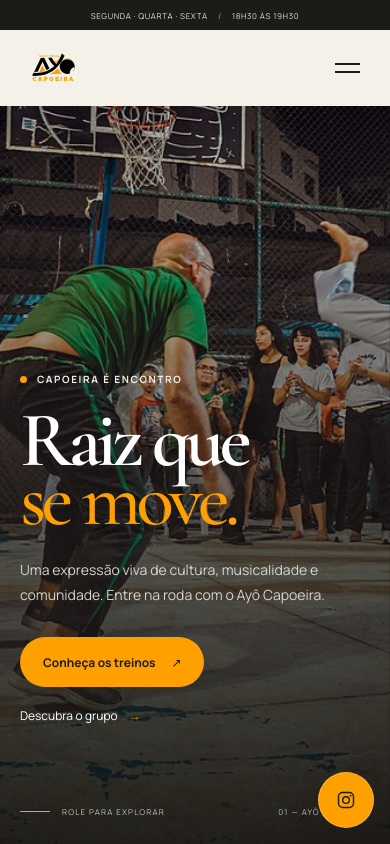
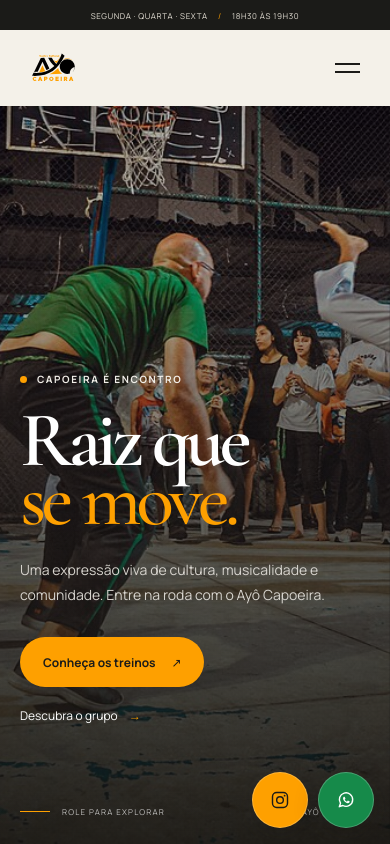
Before and after one commit to LucaMaia/ayo-site, a React (Vite) app: page / in a window 390 px wide. Shown: the top 844 px of the page. Built offline with nearby package versions, Linux system fonts and the light colour scheme.

Commit message:
alteracoes layout - logo do wpp

```diff
--- a/src/components/Header.tsx
+++ b/src/components/Header.tsx
@@ -1,6 +1,6 @@
 import { useState } from "react";
 import { NavLink } from "react-router-dom";
-import { SITE_CONFIG } from "../data/site-config";
+import { getWhatsAppLink, SITE_CONFIG } from "../data/site-config";
 
 const links = [
   { to: "/", label: "Início", end: true },
@@ -39,8 +39,31 @@ function InstagramIcon() {
   );
 }
 
+function WhatsAppIcon() {
+  return (
+    <svg
+      aria-hidden="true"
+      viewBox="0 0 24 24"
+      fill="none"
+      xmlns="http://www.w3.org/2000/svg"
+    >
+      <path
+        d="M20 11.6a8 8 0 0 1-11.8 7L4 20l1.4-4.1A8 8 0 1 1 20 11.6Z"
+        stroke="currentColor"
+        strokeWidth="1.7"
+        strokeLinejoin="round"
+      />
+      <path
+        d="M9 8.5c.3-.5.6-.5.9-.5.2 0 .4 0 .6.5l.7 1.5c.1.3.1.5-.1.7l-.5.6c-.2.2-.2.4 0 .7.5.8 1.2 1.4 2 1.8.3.1.5.1.7-.1l.7-.8c.2-.2.4-.2.7-.1l1.4.7c.3.1.4.3.4.6-.1.5-.4 1-.8 1.3-.5.4-1.1.5-1.7.4-1-.2-2.2-.8-3.4-1.8-1-.8-1.7-1.9-2-2.8-.3-.8-.2-1.7.4-2.7Z"
+        fill="currentColor"
+      />
+    </svg>
+  );
+}
+
 export default function Header() {
   const [menuAberto, setMenuAberto] = useState(false);
+  const whatsapp = getWhatsAppLink();
 
   return (
     <>
@@ -103,6 +126,17 @@ export default function Header() {
                 <InstagramIcon />
               </a>
             )}
+            {whatsapp && (
+              <a
+                aria-label="Fale com a Mestra Michelinha pelo WhatsApp"
+                className="nav-social nav-whatsapp"
+                href={whatsapp}
+                target="_blank"
+                rel="noreferrer"
+              >
+                <WhatsAppIcon />
+              </a>
+            )}
             <NavLink
               className="nav-cta"
               to="/treinos"
@@ -113,10 +147,12 @@ export default function Header() {
           </nav>
         </div>
       </header>
+      {(SITE_CONFIG.instagram || whatsapp) && (
+        <div className="mobile-socials" aria-label="Contatos rápidos">
           {SITE_CONFIG.instagram && (
             <a
               aria-label="Acompanhe o Ayô Capoeira no Instagram"
-          className="mobile-instagram"
+              className="mobile-social mobile-instagram"
               href={SITE_CONFIG.instagram}
               target="_blank"
               rel="noreferrer"
@@ -124,6 +160,19 @@ export default function Header() {
               <InstagramIcon />
             </a>
           )}
+          {whatsapp && (
+            <a
+              aria-label="Fale com a Mestra Michelinha pelo WhatsApp"
+              className="mobile-social mobile-whatsapp"
+              href={whatsapp}
+              target="_blank"
+              rel="noreferrer"
+            >
+              <WhatsAppIcon />
+            </a>
+          )}
+        </div>
+      )}
     </>
   );
 }
--- a/src/styles/global.css
+++ b/src/styles/global.css
@@ -200,7 +200,24 @@ img {
   color: var(--ink);
 }
 
-.mobile-instagram {
+.main-navigation .nav-whatsapp {
+  border-color: rgb(37 211 102 / 50%);
+}
+
+.nav-whatsapp svg {
+  color: #128c48;
+}
+
+.main-navigation .nav-whatsapp:hover {
+  border-color: #25d366;
+  background: #e8f8ee;
+}
+
+.nav-whatsapp:hover svg {
+  color: #128c48;
+}
+
+.mobile-socials {
   display: none;
 }
 
@@ -1285,11 +1302,16 @@ img {
     display: none;
   }
 
-  .mobile-instagram {
+  .mobile-socials {
     position: fixed;
     z-index: 20;
     right: 16px;
     bottom: calc(16px + env(safe-area-inset-bottom, 0px));
+    display: flex;
+    gap: 10px;
+  }
+
+  .mobile-social {
     width: 56px;
     height: 56px;
     display: inline-flex;
@@ -1303,12 +1325,28 @@ img {
     transition: transform 180ms ease, background 180ms ease;
   }
 
+  .mobile-social:hover {
+    transform: translateY(-2px);
+  }
+
+  .mobile-instagram {
+    background: var(--orange);
+  }
+
   .mobile-instagram:hover {
-    transform: translateY(-2px);
     background: #ffb32f;
   }
 
-  .mobile-instagram svg {
+  .mobile-whatsapp {
+    color: #fff;
+    background: #168a4a;
+  }
+
+  .mobile-whatsapp:hover {
+    background: #11743d;
+  }
+
+  .mobile-social svg {
     width: 20px;
     height: 20px;
   }
```
Also changed, not shown: 5 other files (tests, documents, lock files or other folders). Lines whose indentation alone changed are shown as unchanged.
